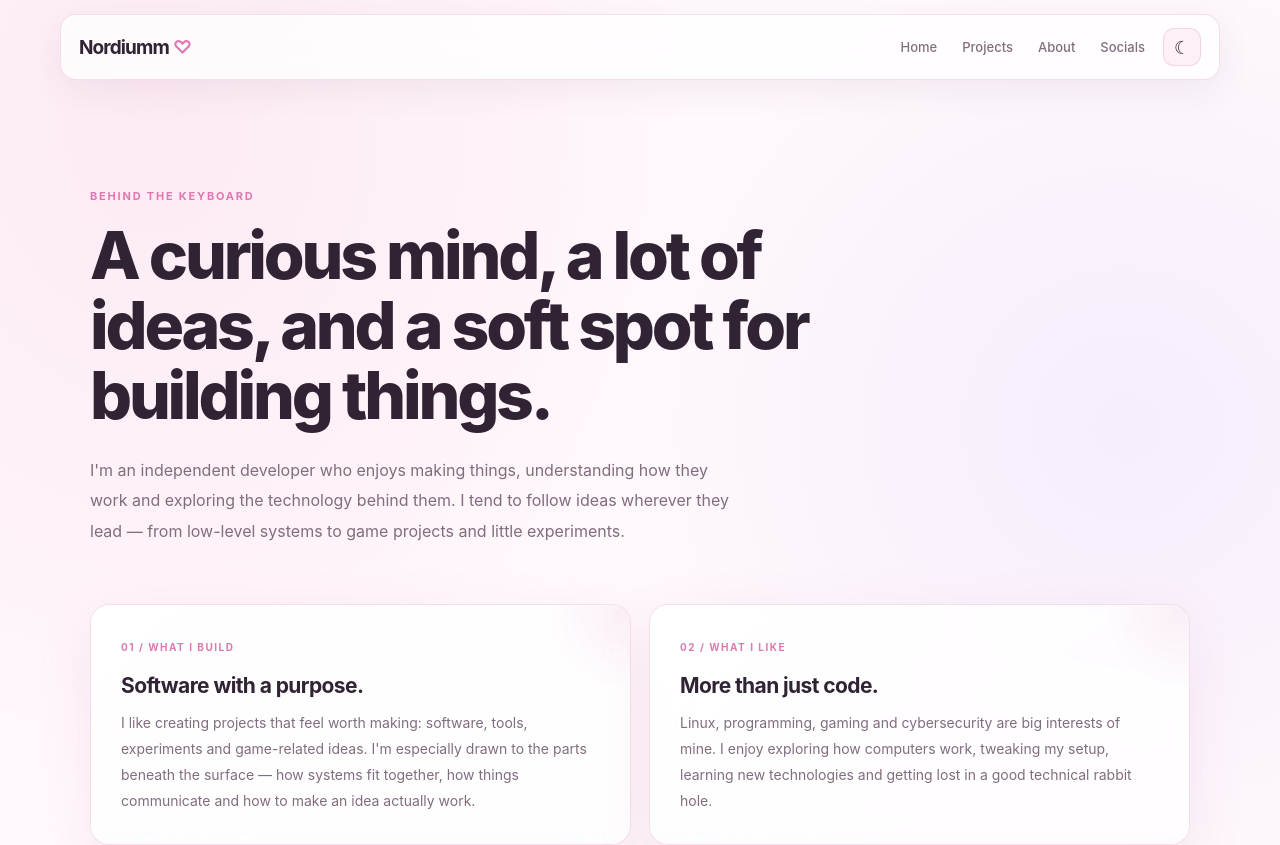
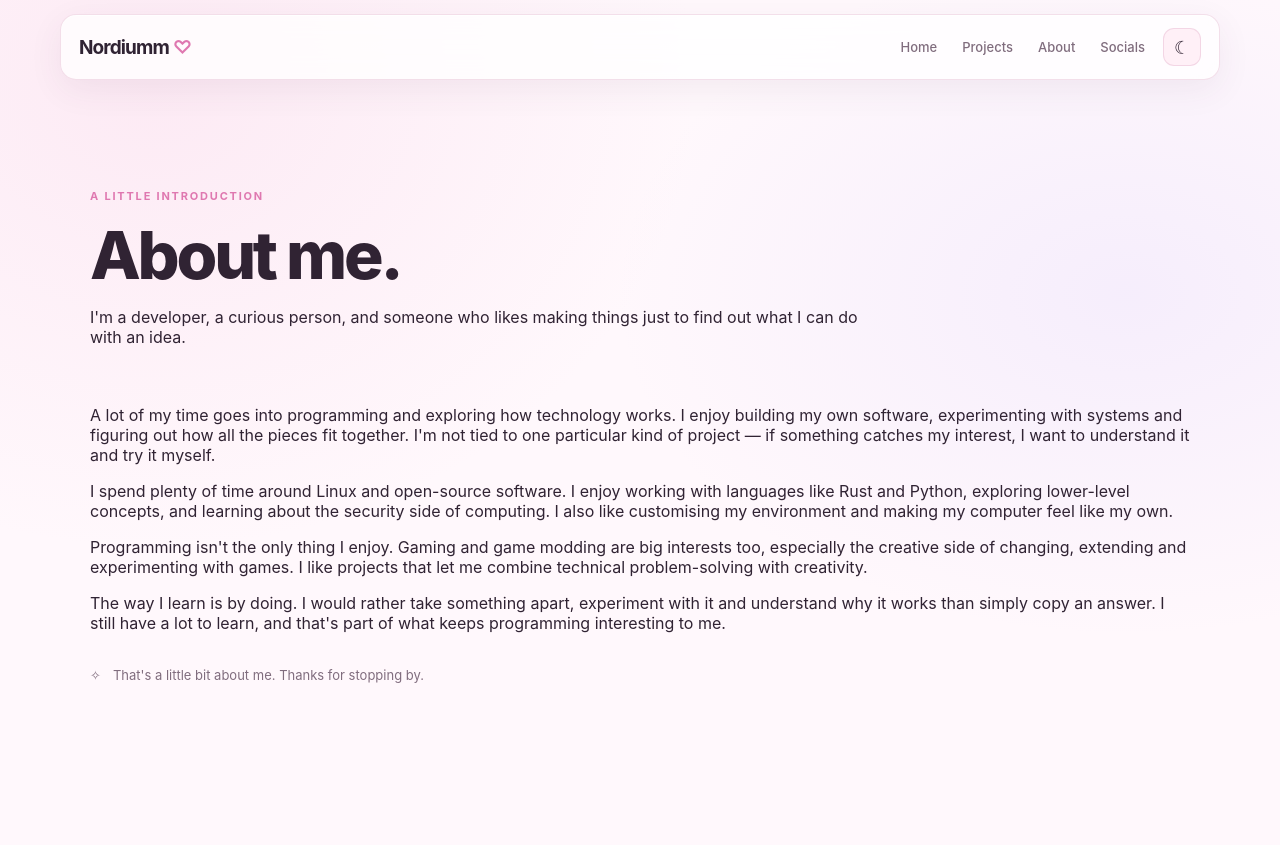
Before and after one commit to Nordiumm/Nordiumm.github.io, a React (Vite) app: page /about in a window 1280 px wide. Shown: the top 845 px of the page. Built offline with nearby package versions, Linux system fonts and the light colour scheme.

Commit message:
Rewrite about page as a personal introduction

```diff
--- a/src/pages/AboutPage.tsx
+++ b/src/pages/AboutPage.tsx
@@ -4,73 +4,53 @@ import styles from './AboutPage.module.css'
 function AboutPage() {
   return (
     <MainLayout>
-      <section className={styles.page}>
+      <article className={styles.page}>
         <header className={styles.header}>
-          <span className={styles.label}>BEHIND THE KEYBOARD</span>
-
-          <h1 className={styles.title}>
-            A curious mind, a lot of ideas, and a soft spot for building things.
-          </h1>
-
-          <p className={styles.description}>
-            I'm an independent developer who enjoys making things, understanding
-            how they work and exploring the technology behind them. I tend to
-            follow ideas wherever they lead — from low-level systems to game
-            projects and little experiments.
+          <span className={styles.label}>A LITTLE INTRODUCTION</span>
+          <h1 className={styles.title}>About me<span>.</span></h1>
+          <p className={styles.lead}>
+            I'm a developer, a curious person, and someone who likes making
+            things just to find out what I can do with an idea.
           </p>
         </header>
 
-        <div className={styles.content}>
-          <article className={styles.card}>
-            <span className={styles.cardIndex}>01 / WHAT I BUILD</span>
-            <h2>Software with a purpose.</h2>
+        <div className={styles.body}>
           <p>
-              I like creating projects that feel worth making: software, tools,
-              experiments and game-related ideas. I'm especially drawn to the
-              parts beneath the surface — how systems fit together, how things
-              communicate and how to make an idea actually work.
+            A lot of my time goes into programming and exploring how
+            technology works. I enjoy building my own software, experimenting
+            with systems and figuring out how all the pieces fit together.
+            I'm not tied to one particular kind of project — if something
+            catches my interest, I want to understand it and try it myself.
           </p>
-          </article>
 
-          <article className={styles.card}>
-            <span className={styles.cardIndex}>02 / WHAT I LIKE</span>
-            <h2>More than just code.</h2>
           <p>
-              Linux, programming, gaming and cybersecurity are big interests of
-              mine. I enjoy exploring how computers work, tweaking my setup,
-              learning new technologies and getting lost in a good technical
-              rabbit hole.
+            I spend plenty of time around Linux and open-source software.
+            I enjoy working with languages like Rust and Python, exploring
+            lower-level concepts, and learning about the security side of
+            computing. I also like customising my environment and making my
+            computer feel like my own.
           </p>
-          </article>
 
-          <article className={styles.card}>
-            <span className={styles.cardIndex}>03 / HOW I WORK</span>
-            <h2>Learn by making.</h2>
           <p>
-              I learn best by experimenting and building things myself. I like
-              understanding why something works instead of blindly copying a
-              solution, and I'm not afraid to take a project apart and try a
-              different approach.
+            Programming isn't the only thing I enjoy. Gaming and game
+            modding are big interests too, especially the creative side of
+            changing, extending and experimenting with games. I like projects
+            that let me combine technical problem-solving with creativity.
           </p>
-          </article>
 
-          <article className={styles.card}>
-            <span className={styles.cardIndex}>04 / A LITTLE PERSONALITY</span>
-            <h2>Technical, curious, and a little creative.</h2>
           <p>
-              I can spend hours exploring a technical problem, then switch to
-              working on something completely different. I like having room
-              to experiment, make things my own and add a bit of personality
-              to everything I create.
+            The way I learn is by doing. I would rather take something apart,
+            experiment with it and understand why it works than simply copy
+            an answer. I still have a lot to learn, and that's part of what
+            keeps programming interesting to me.
           </p>
-          </article>
         </div>
 
         <footer className={styles.footer}>
-          <span className={styles.footerSparkle}>✧</span>
-          <p>Still learning, still building, always curious.</p>
+          <span aria-hidden="true">✧</span>
+          <p>That's a little bit about me. Thanks for stopping by.</p>
         </footer>
-      </section>
+      </article>
     </MainLayout>
   )
 }
```
Lines whose indentation alone changed are shown as unchanged.
